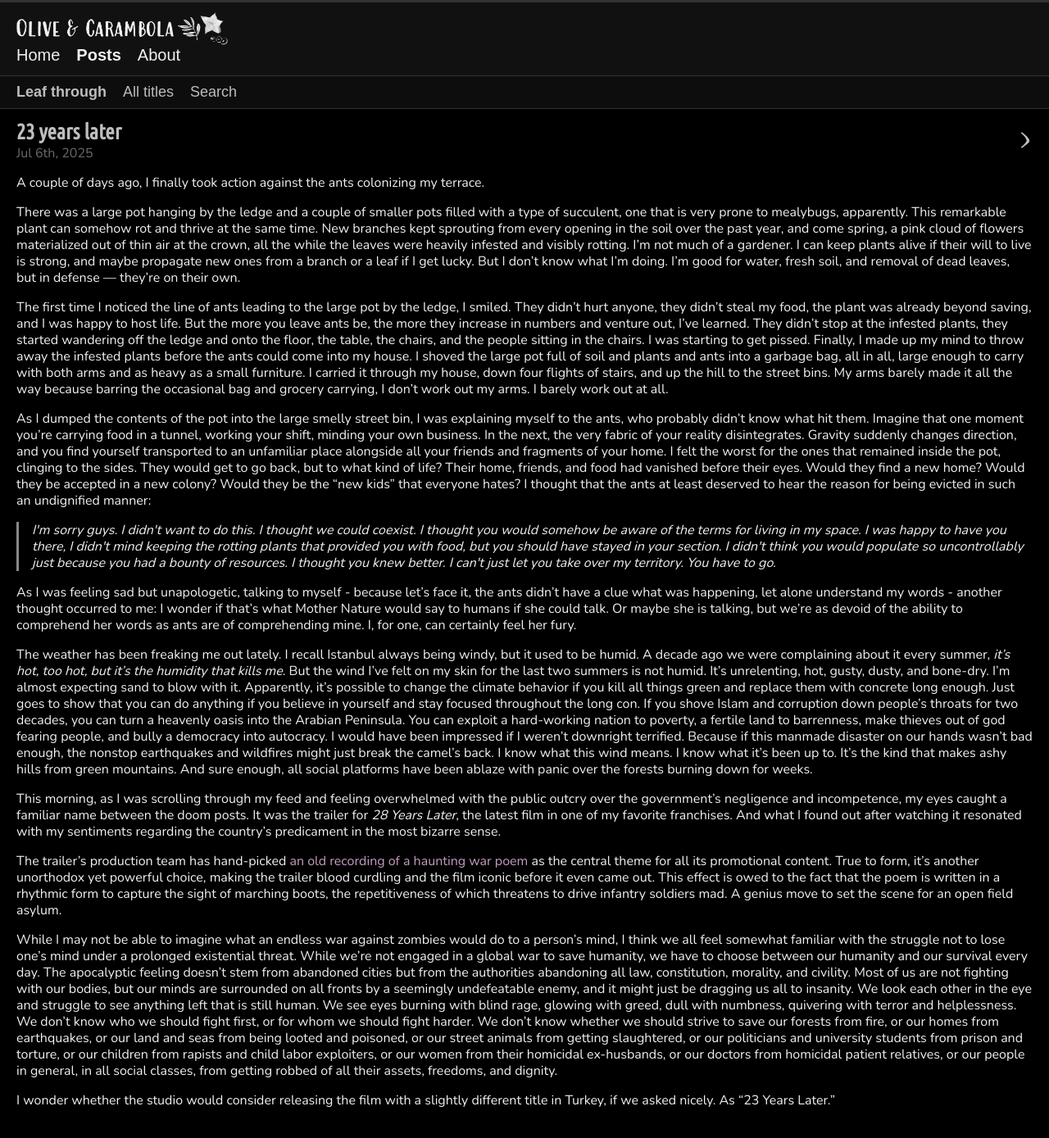
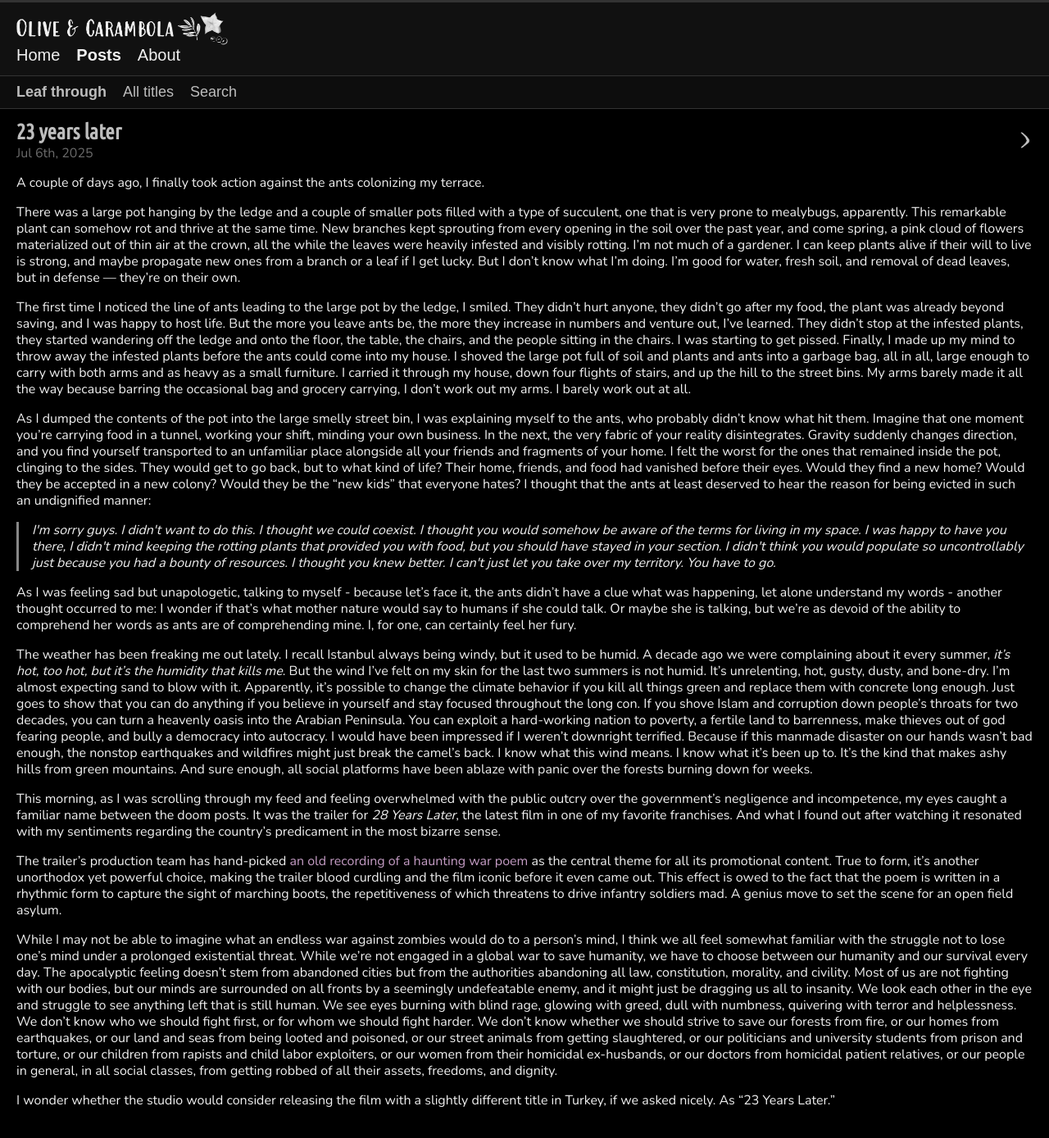
Before and after one commit to olivecarambola/logbook, a Jekyll site: the page built from _posts/2025-07-06-23yearslater.md, in a window 1280 px wide. Shown: the whole page at 82% size. Built offline with Jekyll 4.4.1, drawn with Linux system fonts in a browser that asks for light colours; some web fonts are replaced.

Commit message:
Update 2025-07-06-23yearslater.md

```diff
--- a/_posts/2025-07-06-23yearslater.md
+++ b/_posts/2025-07-06-23yearslater.md
@@ -16,7 +16,7 @@ A couple of days ago, I finally took action against the ants colonizing my terra
 
 There was a large pot hanging by the ledge and a couple of smaller pots filled with a type of succulent, one that is very prone to mealybugs, apparently. This remarkable plant can somehow rot and thrive at the same time. New branches kept sprouting from every opening in the soil over the past year, and come spring, a pink cloud of flowers materialized out of thin air at the crown, all the while the leaves were heavily infested and visibly rotting. I'm not much of a gardener. I can keep plants alive if their will to live is strong, and maybe propagate new ones from a branch or a leaf if I get lucky. But I don't know what I'm doing. I'm good for water, fresh soil, and removal of dead leaves, but in defense — they're on their own.
 
-The first time I noticed the line of ants leading to the large pot by the ledge, I smiled. They didn't hurt anyone, they didn't steal my food, the plant was already beyond saving, and I was happy to host life. But the more you leave ants be, the more they increase in numbers and venture out, I've learned. They didn't stop at the infested plants, they started wandering off the ledge and onto the floor, the table, the chairs, and the people sitting in the chairs. I was starting to get pissed. Finally, I made up my mind to throw away the infested plants before the ants could come into my house. I shoved the large pot full of soil and plants and ants into a garbage bag, all in all, large enough to carry with both arms and as heavy as a small furniture. I carried it through my house, down four flights of stairs, and up the hill to the street bins. My arms barely made it all the way because barring the occasional bag and grocery carrying, I don't work out my arms. I barely work out at all.
+The first time I noticed the line of ants leading to the large pot by the ledge, I smiled. They didn't hurt anyone, they didn't go after my food, the plant was already beyond saving, and I was happy to host life. But the more you leave ants be, the more they increase in numbers and venture out, I've learned. They didn't stop at the infested plants, they started wandering off the ledge and onto the floor, the table, the chairs, and the people sitting in the chairs. I was starting to get pissed. Finally, I made up my mind to throw away the infested plants before the ants could come into my house. I shoved the large pot full of soil and plants and ants into a garbage bag, all in all, large enough to carry with both arms and as heavy as a small furniture. I carried it through my house, down four flights of stairs, and up the hill to the street bins. My arms barely made it all the way because barring the occasional bag and grocery carrying, I don't work out my arms. I barely work out at all.
 
 As I dumped the contents of the pot into the large smelly street bin, I was explaining myself to the ants, who probably didn't know what hit them. Imagine that one moment you're carrying food in a tunnel, working your shift, minding your own business. In the next, the very fabric of your reality disintegrates. Gravity suddenly changes direction, and you find yourself transported to an unfamiliar place alongside all your friends and fragments of your home. I felt the worst for the ones that remained inside the pot, clinging to the sides. They would get to go back, but to what kind of life? Their home, friends, and food had vanished before their eyes. Would they find a new home? Would they be accepted in a new colony? Would they be the "new kids" that everyone hates? I thought that the ants at least deserved to hear the reason for being evicted in such an undignified manner:
 
@@ -24,7 +24,7 @@ As I dumped the contents of the pot into the large smelly street bin, I was expl
 <em>I'm sorry guys. I didn't want to do this. I thought we could coexist. I thought you would somehow be aware of the terms for living in my space. I was happy to have you there, I didn't mind keeping the rotting plants that provided you with food, but you should have stayed in your section. I didn't think you would populate so uncontrollably just because you had a bounty of resources. I thought you knew better. I can't just let you take over my territory. You have to go.</em>
 </div>
 
-As I was feeling sad but unapologetic, talking to myself - because let's face it, the ants didn't have a clue what was happening, let alone understand my words - another thought occurred to me: I wonder if that's what Mother Nature would say to humans if she could talk. Or maybe she is talking, but we're as devoid of the ability to comprehend her words as ants are of comprehending mine. I, for one, can certainly feel her fury.
+As I was feeling sad but unapologetic, talking to myself - because let's face it, the ants didn't have a clue what was happening, let alone understand my words - another thought occurred to me: I wonder if that's what mother nature would say to humans if she could talk. Or maybe she is talking, but we're as devoid of the ability to comprehend her words as ants are of comprehending mine. I, for one, can certainly feel her fury.
 
 The weather has been freaking me out lately. I recall Istanbul always being windy, but it used to be humid. A decade ago we were complaining about it every summer, *it's hot, too hot, but it's the humidity that kills me*. But the wind I've felt on my skin for the last two summers is not humid. It's unrelenting, hot, gusty, dusty, and bone-dry. I'm almost expecting sand to blow with it. Apparently, it's possible to change the climate behavior if you kill all things green and replace them with concrete long enough. Just goes to show that you can do anything if you believe in yourself and stay focused throughout the long con. If you shove Islam and corruption down people's throats for two decades, you can turn a heavenly oasis into the Arabian Peninsula. You can exploit a hard-working nation to poverty, a fertile land to barrenness, make thieves out of god fearing people, and bully a democracy into autocracy. I would have been impressed if I weren't downright terrified. Because if this manmade disaster on our hands wasn't bad enough, the nonstop earthquakes and wildfires might just break the camel's back. I know what this wind means. I know what it's been up to. It's the kind that makes ashy hills from green mountains. And sure enough, all social platforms have been ablaze with panic over the forests burning down for weeks.
 
```
Also changed, not shown: other parts of _posts/2025-07-06-23yearslater.md (+1 -1 lines).
